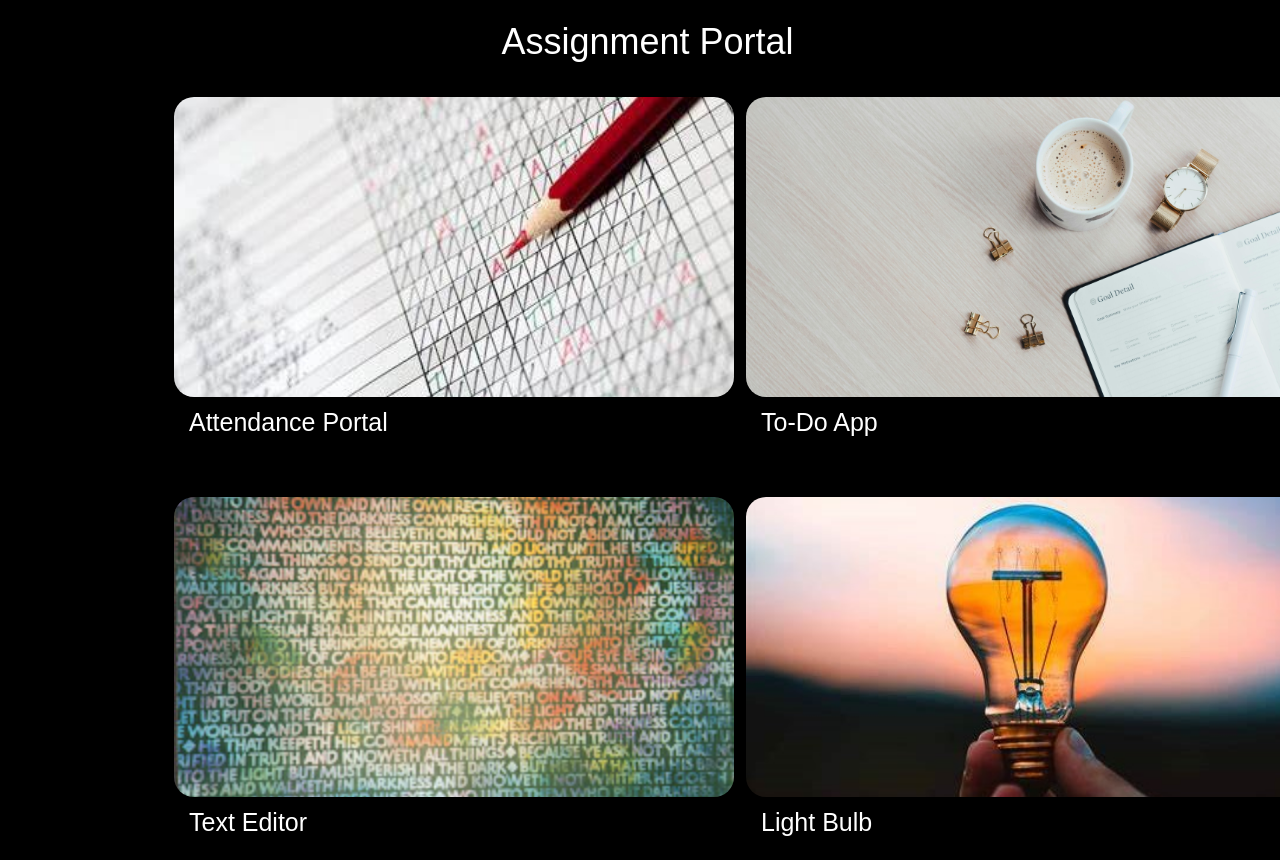
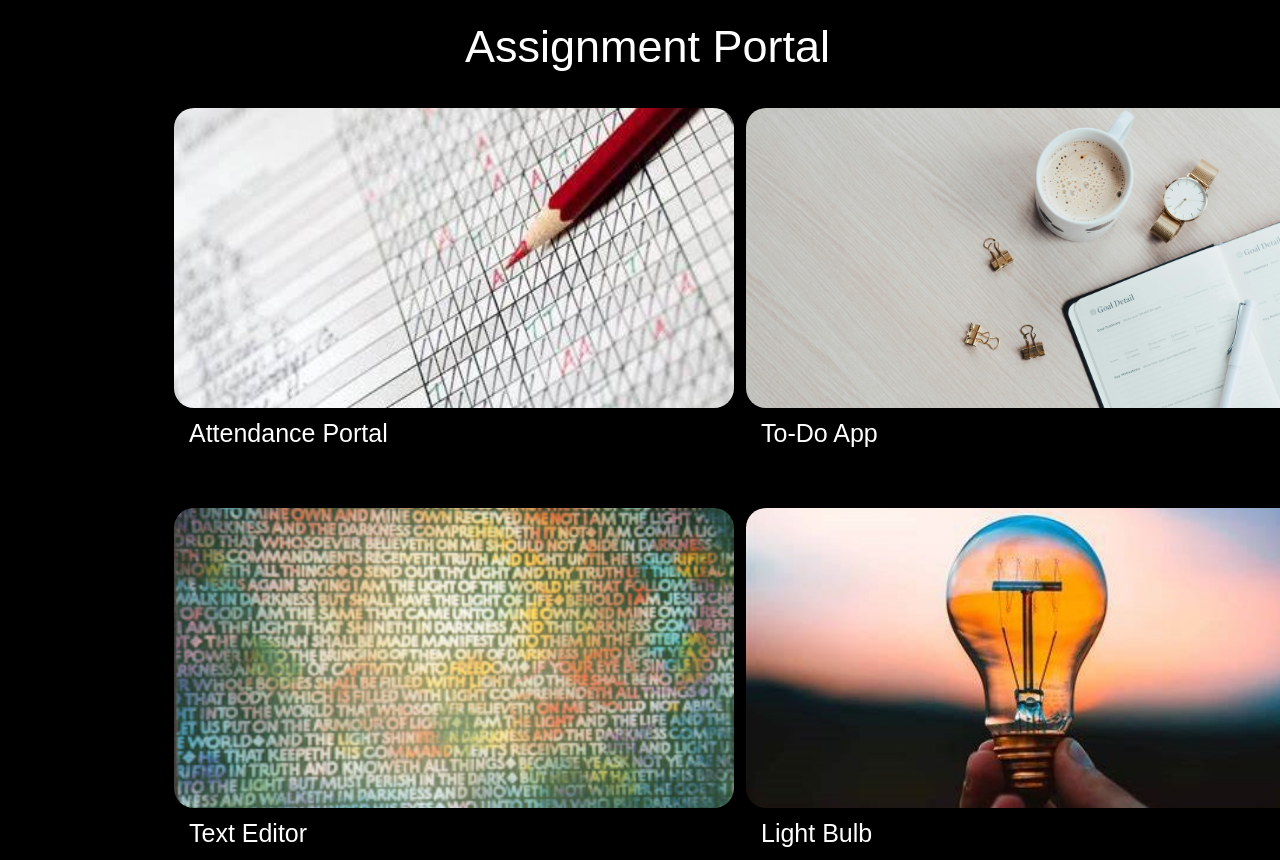
Before and after one commit to nawaz0721/Assignment-Portal, a plain HTML site: page index.html in a window 1280 px wide. Shown: the top 860 px of the page. Drawn offline with nearby package versions, Linux system fonts and the light colour scheme; a web font is replaced by a local one.

Commit message:
finally done

```diff
--- a/style.css
+++ b/style.css
@@ -13,7 +13,7 @@ h1 {
     font-family: "Poetsen One", sans-serif;
     margin-top: 20px;
     margin-left: 15px;
-    font-size: 36px;
+    font-size: 45px;
     color: white;
 }
 
```
